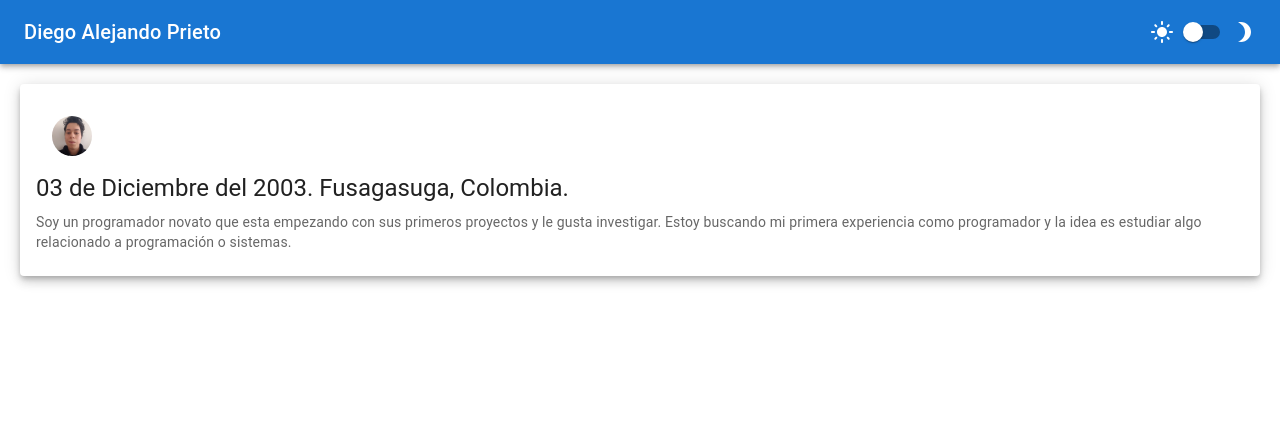
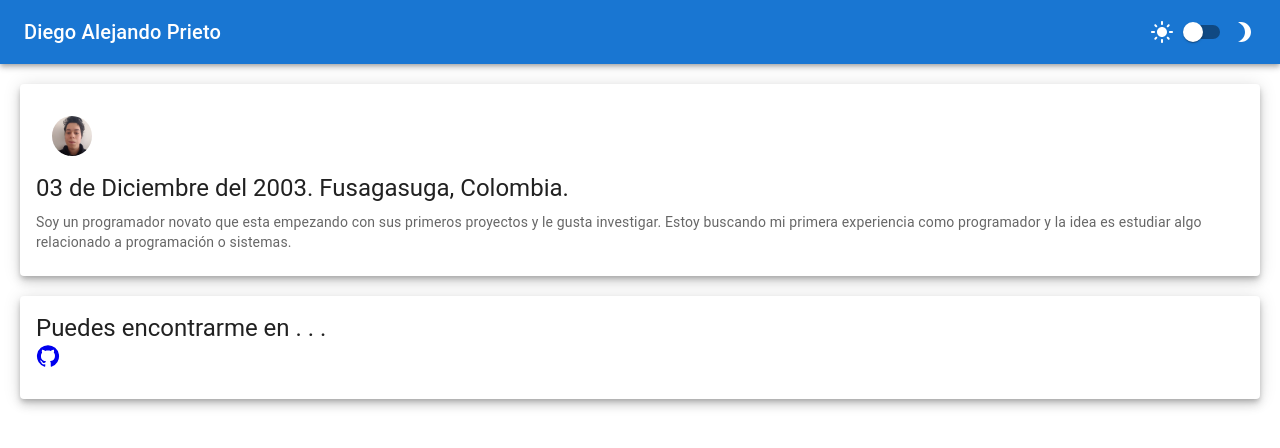
Before and after one commit to diego1321/cv-hoja-de-vida-React, a React (Create React App) app: page / in a window 1280 px wide. Shown: the top 448 px of the page. Built offline with nearby package versions, Linux system fonts and the light colour scheme.

Commit message:
se agrego un link con icono para acceder a github

```diff
--- a/src/componentes/layout/Layout.jsx
+++ b/src/componentes/layout/Layout.jsx
@@ -7,6 +7,7 @@ import Switch from '@mui/material/Switch';
 import LightModeIcon from '@mui/icons-material/LightMode';
 import Brightness3Icon from '@mui/icons-material/Brightness3';
 import DatosPersonales from "../datos-personales/DatosPersonales";
+import Links from '../links/Links';
 
 export default function Layout({mode,setMode}) {
     const label = { inputProps: { 'aria-label': 'Switch demo' } };
@@ -23,6 +24,7 @@ export default function Layout({mode,setMode}) {
           </Toolbar>
         </AppBar>
         <DatosPersonales/>
+        <Links/>
       </Box>
     );
   }
--- /dev/null
+++ b/src/componentes/links/Links.jsx
@@ -0,0 +1,18 @@
+import * as React from 'react';
+import Card from '@mui/material/Card';
+import CardContent from '@mui/material/CardContent';
+import Typography from '@mui/material/Typography';
+import GitHubIcon from '@mui/icons-material/GitHub';
+
+export default function Links() {
+    return (
+      <Card sx={{ margin:"20px"}} elevation={6} >
+        <CardContent>
+          <Typography variant="h5" component="div">
+          Puedes encontrarme en . . .
+          </Typography>
+          <a href="https://github.com/diego1321" target="blank"><GitHubIcon/></a>
+        </CardContent>
+      </Card>
+    );
+  }
```
